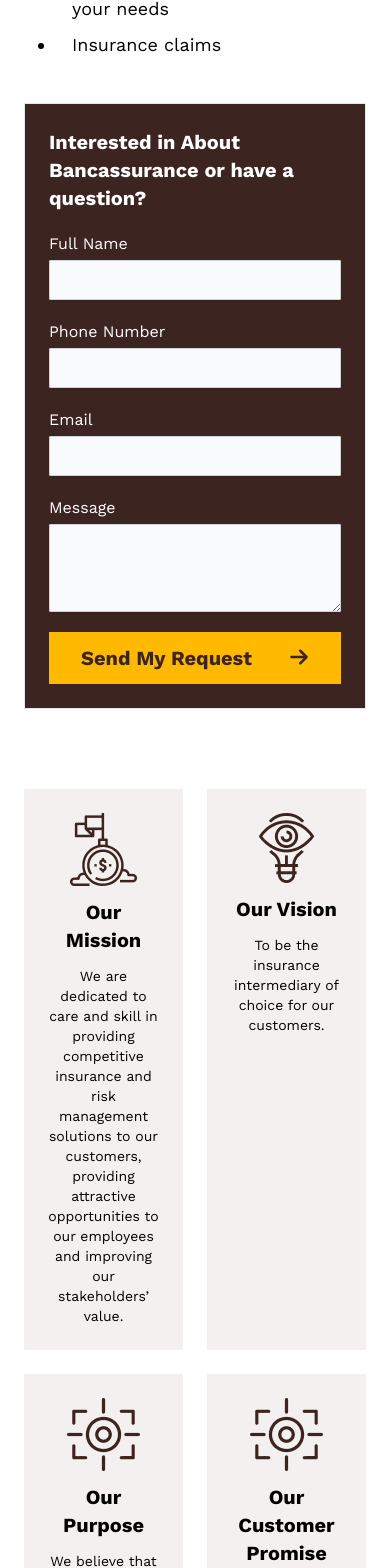
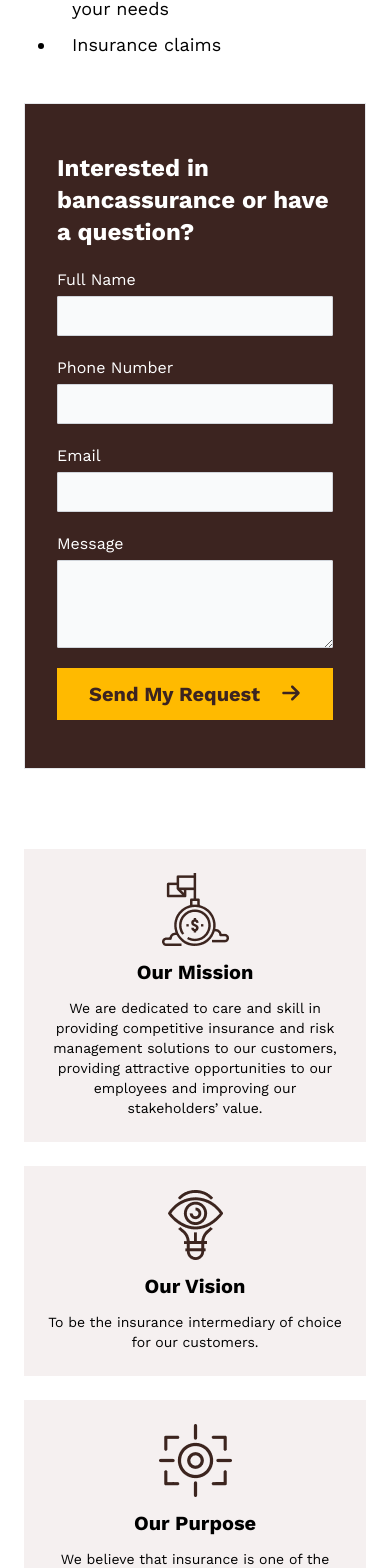
Before and after one commit to crushcafeteria/bancassurance, a Next.js app: page /about in a window 390 px wide. Shown: the part 1654-3222 px from the top of the page. Built offline with nearby package versions, Linux system fonts and the light colour scheme.

Commit message:
Improving about mobile view

```diff
--- a/src/app/about/page.tsx
+++ b/src/app/about/page.tsx
@@ -62,9 +62,9 @@ export default function About() {
                             </p>
                         </>
                     </div>
-                    <div className="lg:col-span-5 border bg-earth text-white p-6 space-y-5">
-                        <h1 className="text-xl font-bold">
-                            Interested in About Bancassurance or have a question?
+                    <div className="lg:col-span-5 border bg-earth text-white px-8 py-12 space-y-5">
+                        <h1 className="text-2xl font-bold">
+                            Interested in bancassurance or have a question?
                         </h1>
                         <div className="form-group">
                             <label htmlFor="">Full Name</label>
@@ -95,7 +95,8 @@ export default function About() {
                     </div>
                 </div>
 
-                <div className="grid grid-cols-2 lg:grid-cols-4 gap-6">
+                {/* values */}
+                <div className="grid grid-cols-1 lg:grid-cols-4 gap-6">
                     <div className="bg-strawberry text-center p-6 space-y-3">
                         <img src="/mission.png" className="mx-auto" />
                         <h3 className="text-xl font-bold">Our Mission</h3>
```
